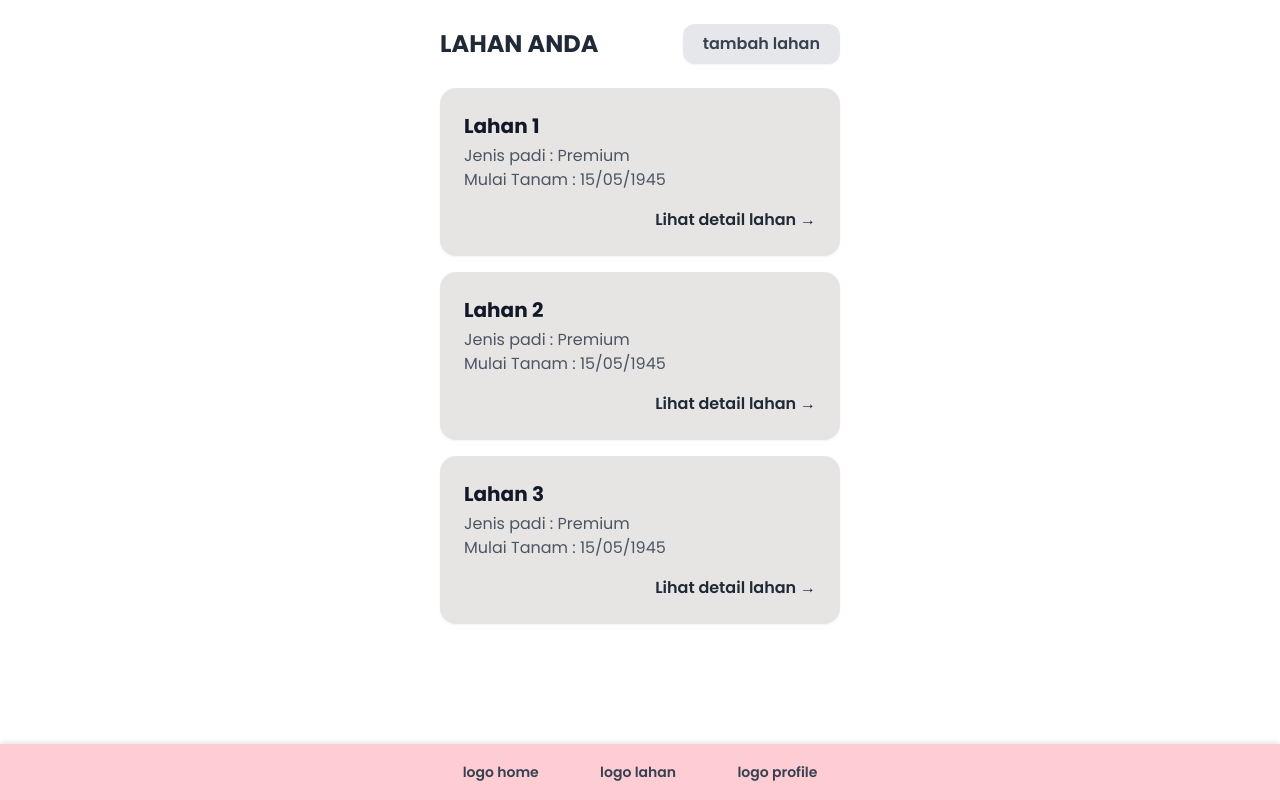
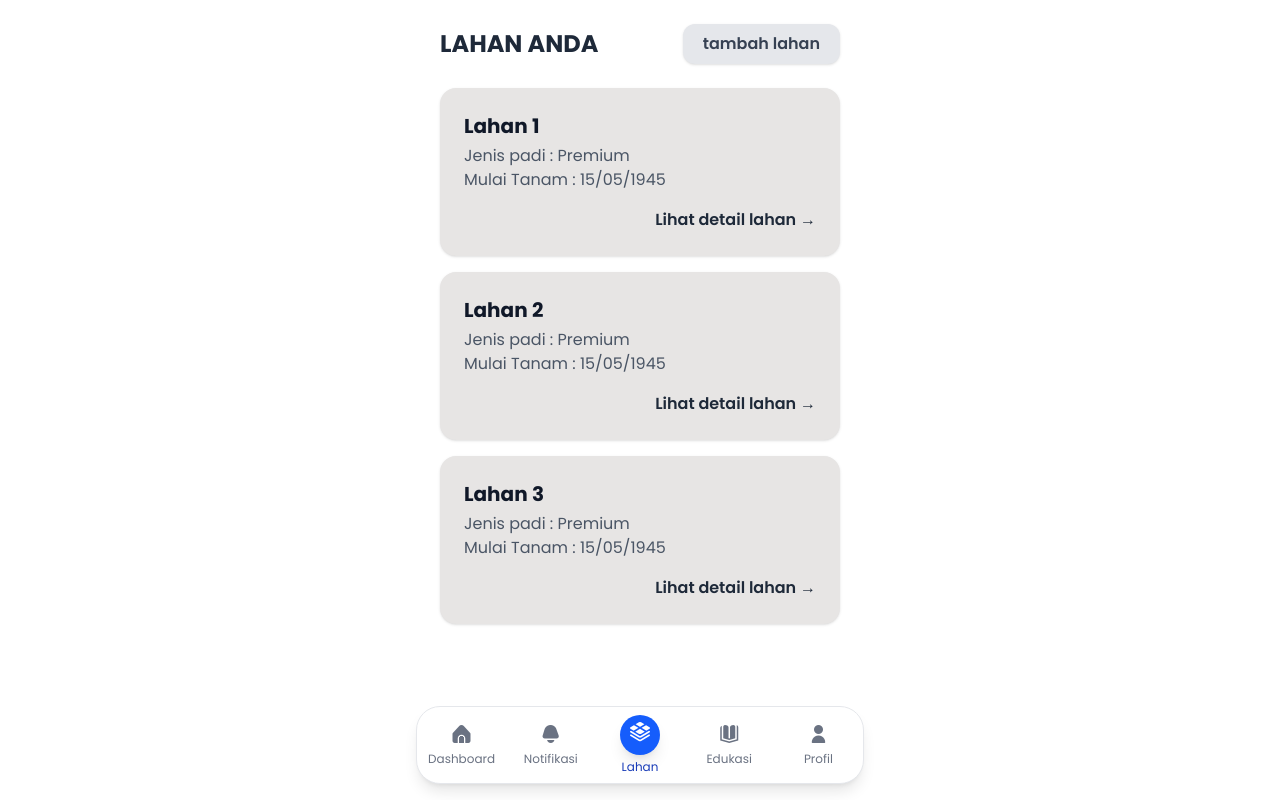
Before and after one commit to dzikriii24/tanduria, a PHP site: page /php/lahan.php in a window 1280 px wide. Run offline with PHP 8.4, Linux system fonts and the light colour scheme; some libraries are stand-ins or nearby versions.

Commit message:
chatbot & dock

```diff
--- /dev/null
+++ b/css/icon.css
@@ -0,0 +1,2 @@
+  @import url('https://cdn-uicons.flaticon.com/3.0.0/uicons-solid-rounded/css/uicons-solid-rounded.css');
+  @import url('https://cdn-uicons.flaticon.com/3.0.0/uicons-solid-straight/css/uicons-solid-straight.css');
--- a/php/lahan.php
+++ b/php/lahan.php
@@ -22,22 +22,30 @@ $daftar_lahan = [
 
 <!DOCTYPE html>
 <html lang="id">
+
 <head>
     <meta charset="UTF-8">
     <meta name="viewport" content="width=device-width, initial-scale=1.0">
     <title>Lahan Anda</title>
-    <script src="https://cdn.tailwindcss.com"></script>
+    <script src="https://cdn.jsdelivr.net/npm/@tailwindcss/browser@4"></script>
+    <link rel="stylesheet" href="../css/icon.css">
+    <link href="https://cdn.jsdelivr.net/npm/daisyui@5" rel="stylesheet" type="text/css" />
+    <script src="https://cdn.jsdelivr.net/npm/chart.js"></script>
+
     <style>
         /* Anda bisa menambahkan custom font atau style di sini jika perlu */
         @import url('https://fonts.googleapis.com/css2?family=Poppins:wght@400;500;600;700&display=swap');
+
         body {
             font-family: 'Poppins', sans-serif;
         }
     </style>
 </head>
+
 <body class="bg-white">
 
-    <div class="container mx-auto max-w-md p-6 pb-24"> <header class="flex justify-between items-center mb-6">
+    <div class="container mx-auto max-w-md p-6 pb-24">
+        <header class="flex justify-between items-center mb-6">
             <h1 class="text-2xl font-bold text-gray-800">LAHAN ANDA</h1>
             <button class="bg-gray-200 text-gray-700 font-semibold py-2 px-5 rounded-xl shadow-sm hover:bg-gray-300 transition-colors">
                 tambah lahan
@@ -61,19 +69,42 @@ $daftar_lahan = [
 
     </div>
 
-    <nav class="fixed bottom-0 left-0 right-0 bg-rose-200 text-gray-700 shadow-[0_-2px_5px_rgba(0,0,0,0.1)]">
-        <div class="flex justify-around items-center max-w-md mx-auto p-4">
-            <a href="#" class="text-center hover:text-black">
-                <span class="text-sm font-semibold">logo home</span>
+    <!-- Bottom Navigation Dock -->
+    <div class="fixed bottom-4 left-1/2 -translate-x-1/2 z-50 w-[95%] max-w-md rounded-3xl shadow-lg bg-white border border-gray-200">
+        <div class="grid grid-cols-5 text-center text-xs text-gray-500">
+            <!-- Home -->
+            <a href="../index.php" class="group py-2 px-3 flex flex-col items-center justify-center hover:text-blue-600 transition-all active-nav">
+                <i class="fi fi-sr-home text-lg"></i>
+                <span class="">Dashboard</span>
             </a>
-            <a href="#" class="text-center hover:text-black">
-                <span class="text-sm font-semibold">logo lahan</span>
+
+            <!-- Bookmark -->
+            <a href="" class="group py-2 px-3 flex flex-col items-center justify-center hover:text-blue-600 transition-all">
+                <i class="fi fi-ss-bell text-lg"></i>
+                <span>Notifikasi</span>
             </a>
-            <a href="#" class="text-center hover:text-black">
-                <span class="text-sm font-semibold">logo profile</span>
+
+            <!-- Post -->
+            <a href="php/lahan.php" class="group py-2 px-3 flex flex-col items-center justify-center hover:text-blue-600 transition-all">
+                <div class="w-10 h-10 rounded-full bg-blue-600 text-white flex items-center justify-center shadow-lg">
+                    <i class="fi fi-sr-land-layers text-xl"></i>
+                </div>
+                <span class="mt-1 text-blue-800">Lahan</span>
+            </a>
+
+            <!-- Search -->
+            <a href="search.php" class="group py-2 px-3 flex flex-col items-center justify-center hover:text-blue-600 transition-all">
+                <i class="fi fi-ss-book-open-cover text-lg"></i>
+                <span>Edukasi</span>
+            </a>
+            <!-- Settings -->
+            <a href="settings.php" class="group py-2 px-3 flex flex-col items-center justify-center hover:text-blue-600 transition-all">
+                <i class="fi fi-sr-user text-lg"></i>
+                <span>Profil</span>
             </a>
         </div>
-    </nav>
+    </div>
 
 </body>
+
 </html>
```
Also changed, not shown: index.php (+86 -18 lines).
